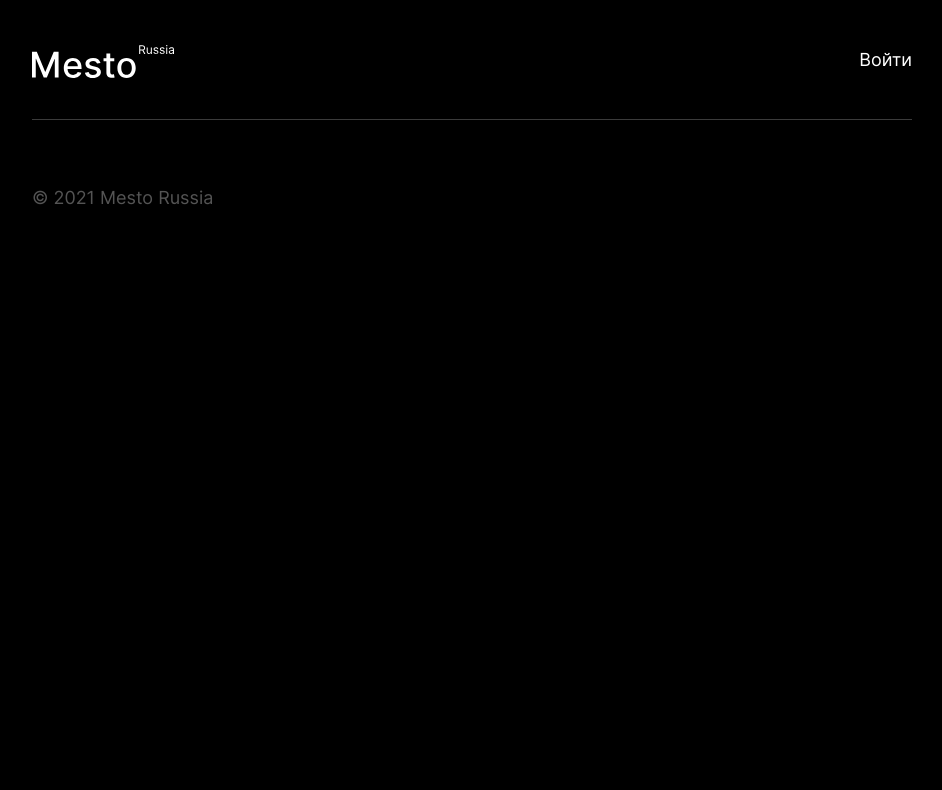
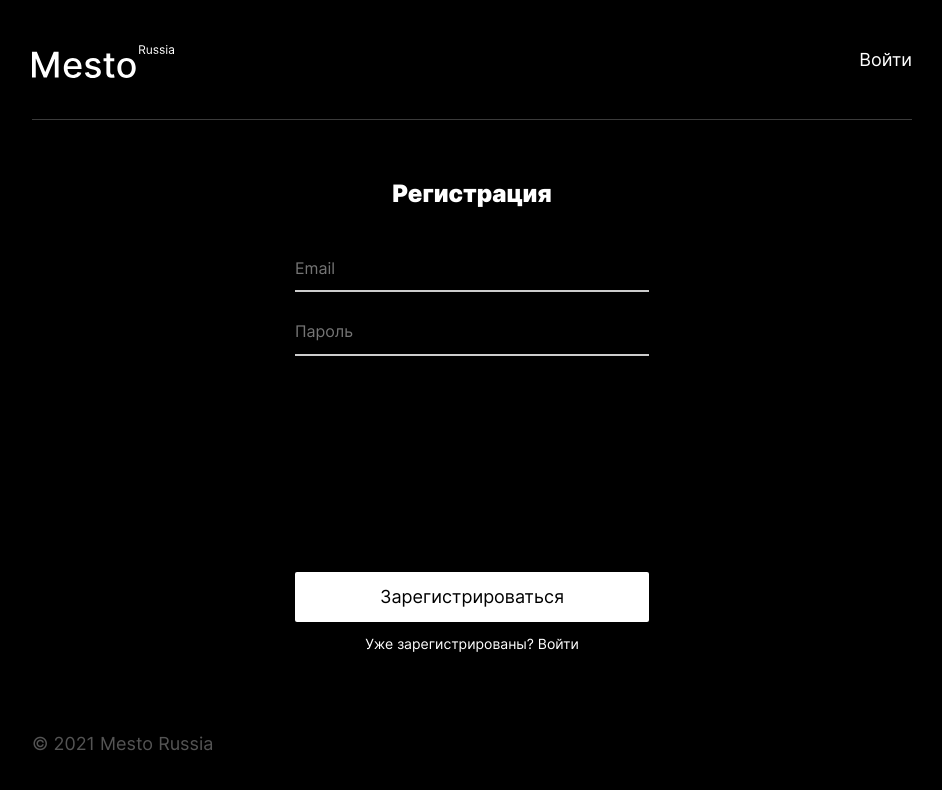
Before and after one commit to azatab/react-mesto-api-full, a React (Create React App) app in the folder frontend/: page /signup in a window 1280 px wide. Shown: the top 790 px of the page, without its empty margins (168-1110 px from the left). Built offline with nearby package versions, Linux system fonts and the light colour scheme; no server answers.

Commit message:
fix register form

```diff
--- a/frontend/src/components/Register.js
+++ b/frontend/src/components/Register.js
@@ -1,6 +1,5 @@
 import React from 'react'
-// import SignForm from './SignForm'
-import PopupWithoutForm from './PopupWithoutForm'
+import SignForm from './SignForm'
 
 const Register = ({handleRegister}) => {
   const [data, setData] = React.useState({
@@ -23,7 +22,7 @@ const Register = ({handleRegister}) => {
   }
 
   return (
-    <PopupWithoutForm
+    <SignForm
       title = {'Регистрация'}
       buttonLabel = {'Зарегистрироваться'}
       active = {'sign__text_active'}
```
